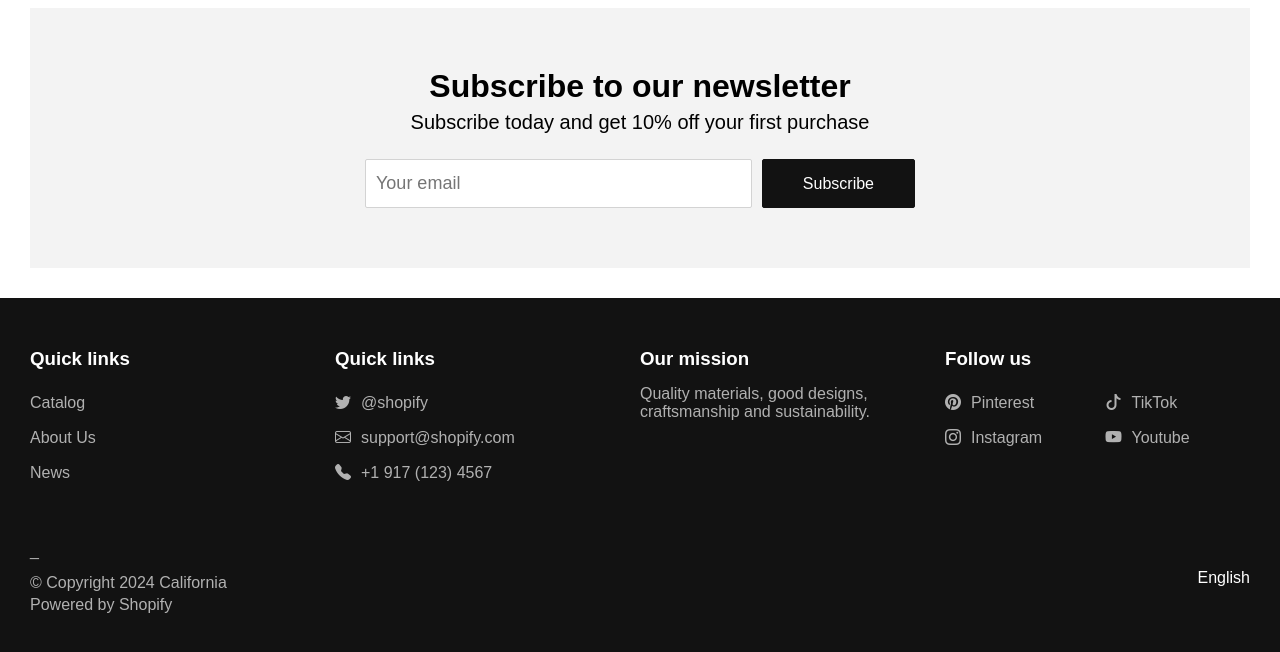
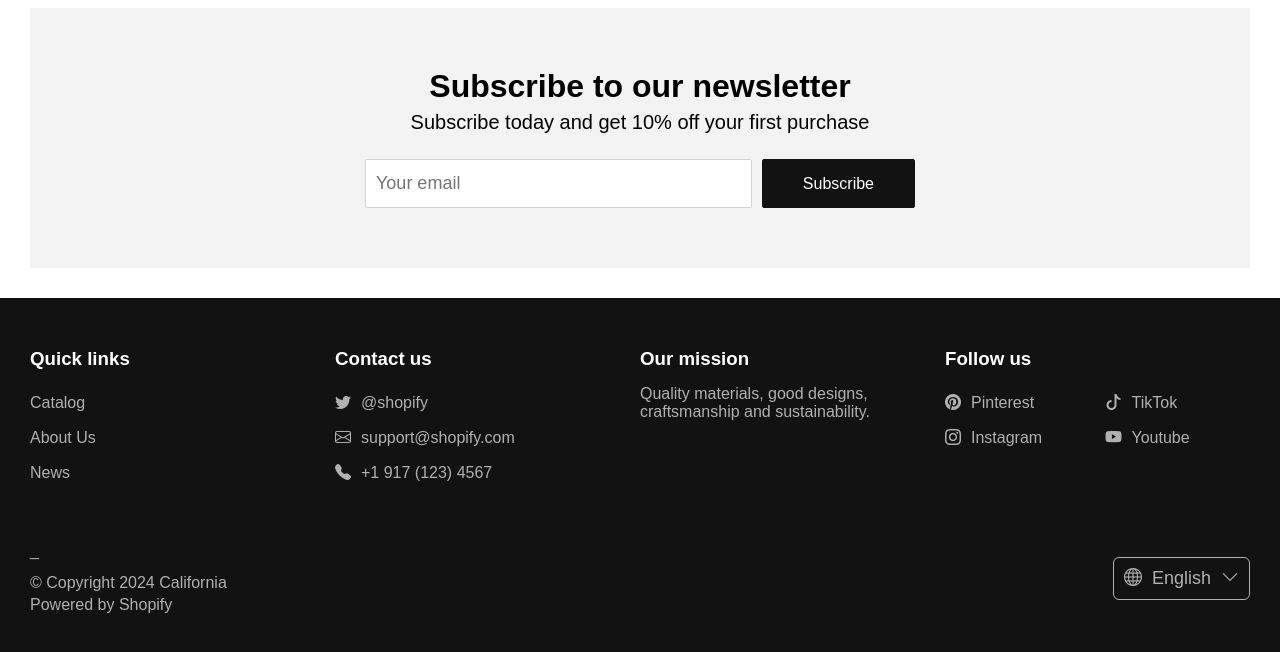
Before and after one commit to eglereact/project-california, a plain HTML site: page index.html in a window 1280 px wide. Shown: the part 7304-7956 px from the top of the page. Drawn offline with nearby package versions, Linux system fonts and the light colour scheme; a web font is replaced by a local one.

Commit message:
style footer language button

```diff
--- a/index.html
+++ b/index.html
@@ -857,7 +857,7 @@
             </ul>
           </div>
           <div>
-            <h3>Quick links</h3>
+            <h3>Contact us</h3>
             <ul>
               <li>
                 <a href="#"><i class="bi bi-twitter"></i>@shopify</a>
@@ -904,7 +904,13 @@
             <p>© Copyright 2024 <a href="#">California</a></p>
             <p><a href="#">Powered by Shopify</a></p>
           </div>
-          <div class="footer-lang">English</div>
+          <div class="footer-lang">
+            <button>
+              <i class="bi bi-globe"></i>English<i
+                class="bi bi-chevron-down"
+              ></i>
+            </button>
+          </div>
         </div>
       </div>
     </footer>
--- a/style.css
+++ b/style.css
@@ -1095,6 +1095,25 @@ footer {
   color: #fff;
 }
 
+.footer-lang > button {
+  padding: 10px;
+  background-color: transparent;
+  color: #b1b1b1;
+  border-radius: 6px;
+  border: 1px solid #b1b1b1;
+  font-size: 18px;
+  display: flex;
+  gap: 10px;
+  align-items: center;
+}
+
+.footer-lang > button:hover {
+  color: #fff;
+  cursor: pointer;
+  border: 1px solid #fff;
+  text-decoration: underline;
+}
+
 /* responsive */
 
 @media only screen and (max-width: 960px) {
```
